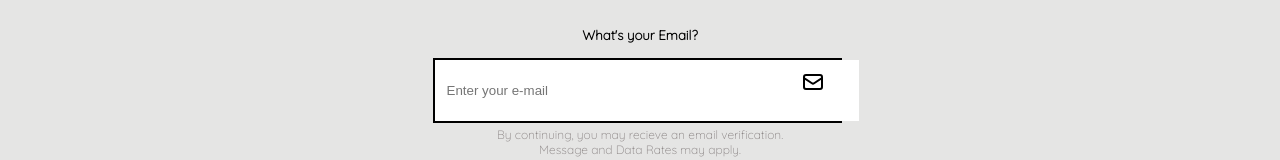
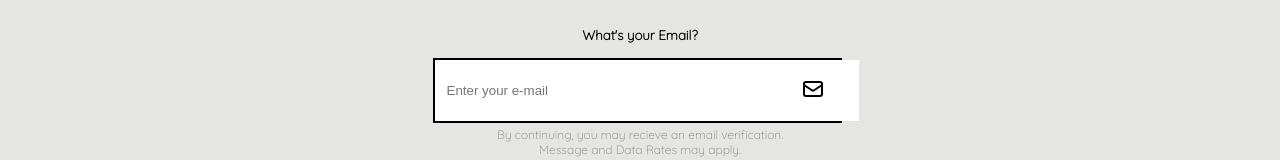
Before and after one commit to DavidWaza/uber-eats-clone, a React (Create React App) app: page /signin in a window 1280 px wide. Shown: the part 175-335 px from the top of the page. Built offline with nearby package versions, Linux system fonts and the light colour scheme; what google-maps-react would draw is missing.

Commit message:
fixed icon message

```diff
--- a/src/components/SignIn.css
+++ b/src/components/SignIn.css
@@ -45,7 +45,7 @@ input {
 }
 .icon-message {
   font-size: 20px;
-  margin-top: 10px;
+  margin-top: 17px;
   font-size: 24px;
   right: 15px;
   position: absolute;
```
